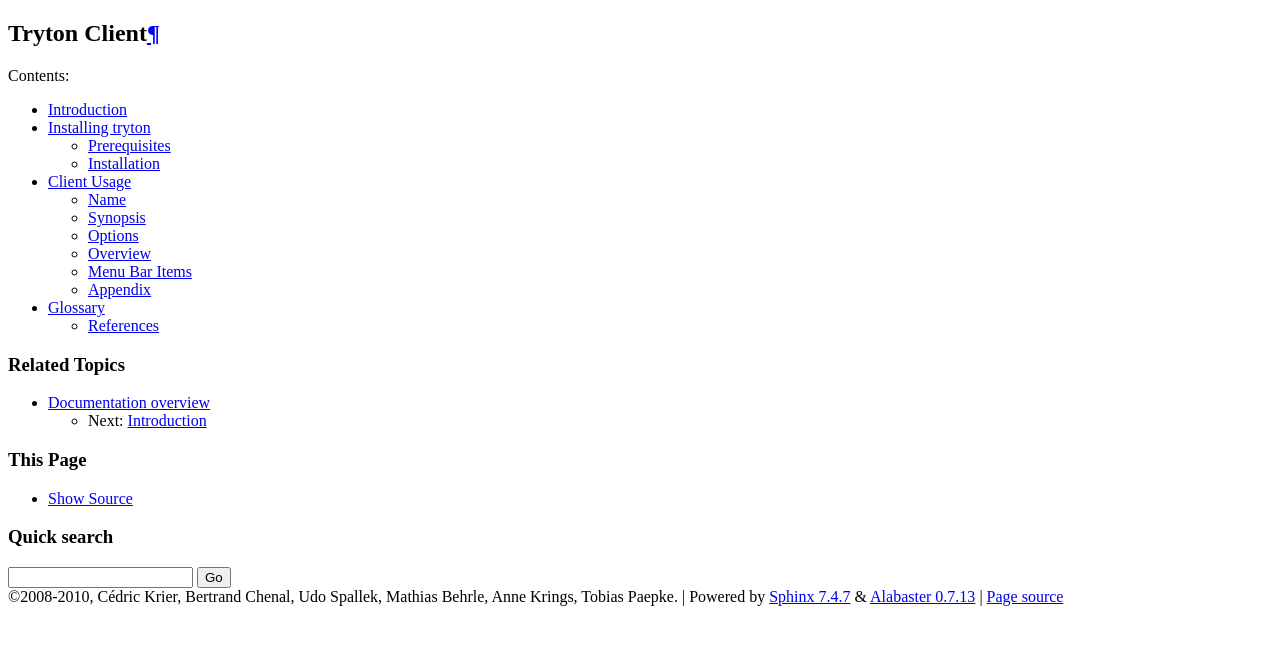
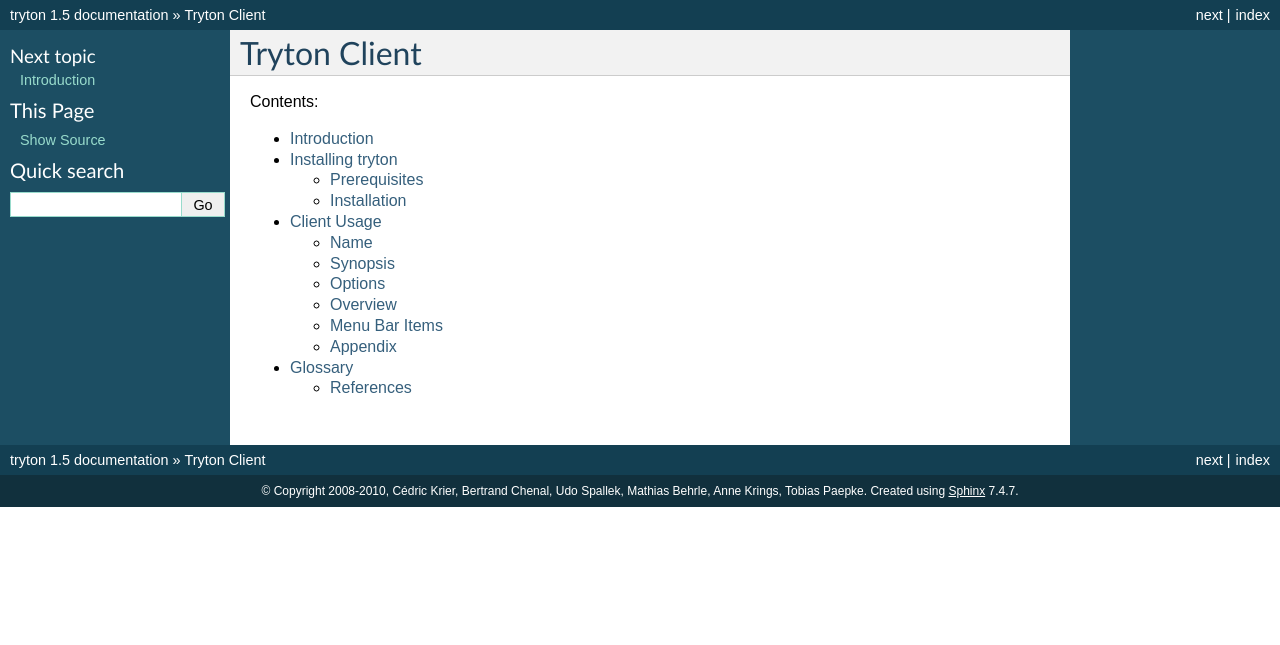
Before and after one commit to tryton/tryton-client, a Sphinx documentation site: the page built from doc/index.rst, in a window 1280 px wide. Shown: the top 645 px of the page. Built offline with Sphinx 7.4.7, drawn with Linux system fonts in a browser that asks for light colours.

Commit message:
Update conf.py and add Makefile and make.bat

```diff
--- a/doc/conf.py
+++ b/doc/conf.py
@@ -3,64 +3,74 @@
 #this repository contains the full copyright notices and license terms.
 #
 # Tryton documentation build configuration file, created by
-# sphinx-quickstart on Tue Jun 17 08:31:05 2008.
+# sphinx-quickstart on Tue Mar 23 13:25:32 2010.
 #
 # This file is execfile()d with the current directory set to its containing dir.
 #
-# The contents of this file are pickled, so don't put values in the namespace
-# that aren't pickleable (module imports are okay, they're removed automatically).
+# Note that not all possible configuration values are present in this
+# autogenerated file.
 #
-# All configuration values have a default value; values that are commented out
-# serve to show the default value.
+# All configuration values have a default; values that are commented out
+# serve to show the default.
 
 import sys, os
 
-# If your extensions are in another directory, add it here. If the directory
-# is relative to the documentation root, use os.path.abspath to make it
-# absolute, like shown here.
-#sys.path.append(os.path.abspath('some/directory'))
+# If extensions (or modules to document with autodoc) are in another directory,
+# add these directories to sys.path here. If the directory is relative to the
+# documentation root, use os.path.abspath to make it absolute, like shown here.
+#sys.path.append(os.path.abspath('.'))
 
-# General configuration
-# ---------------------
+# -- General configuration -----------------------------------------------------
 
 # Add any Sphinx extension module names here, as strings. They can be extensions
 # coming with Sphinx (named 'sphinx.ext.*') or your custom ones.
-#extensions = []
+extensions = ['sphinx.ext.todo']
 
 # Add any paths that contain templates here, relative to this directory.
-templates_path = ['templates']
+templates_path = ['_templates']
 
 # The suffix of source filenames.
 source_suffix = '.rst'
 
+# The encoding of source files.
+#source_encoding = 'utf-8'
+
 # The master toctree document.
 master_doc = 'index'
 
-# General substitutions.
+# General information about the project.
 project = 'tryton'
 copyright = u'2008-2010,  Cédric Krier, Bertrand Chenal, Udo Spallek,\
              Mathias Behrle, Anne Krings, Tobias Paepke'
 
-# The default replacements for |version| and |release|, also used in various
-# other places throughout the built documents.
+# The version info for the project you're documenting, acts as replacement for
+# |version| and |release|, also used in various other places throughout the
+# built documents.
 #
 # The short X.Y version.
-version = ''
+version = '1.5'
 # The full version, including alpha/beta/rc tags.
-release = ''
+release = '1.5'
+
+# The language for content autogenerated by Sphinx. Refer to documentation
+# for a list of supported languages.
+#language = None
 
 # There are two options for replacing |today|: either, you set today to some
 # non-false value, then it is used:
 #today = ''
 # Else, today_fmt is used as the format for a strftime call.
-today_fmt = '%B %d, %Y'
+#today_fmt = '%B %d, %Y'
 
 # List of documents that shouldn't be included in the build.
 #unused_docs = []
 
-# List of directories, relative to source directories, that shouldn't be searched
+# List of directories, relative to source directory, that shouldn't be searched
 # for source files.
-#exclude_dirs = []
+exclude_trees = ['_build']
+
+# The reST default role (used for this markup: `text`) to use for all documents.
+#default_role = None
 
 # If true, '()' will be appended to :func: etc. cross-reference text.
 #add_function_parentheses = True
@@ -76,31 +86,48 @@
 # The name of the Pygments (syntax highlighting) style to use.
 pygments_style = 'sphinx'
 
+# A list of ignored prefixes for module index sorting.
+#modindex_common_prefix = []
 
-# Options for HTML output
-# -----------------------
 
-# The style sheet to use for HTML and HTML Help pages. A file of that name
-# must exist either in Sphinx' static/ path, or in one of the custom paths
-# given in html_static_path.
-html_style = 'default.css'
+# -- Options for HTML output ---------------------------------------------------
+
+# The theme to use for HTML and HTML Help pages.  Major themes that come with
+# Sphinx are currently 'default' and 'sphinxdoc'.
+html_theme = 'default'
+
+# Theme options are theme-specific and customize the look and feel of a theme
+# further.  For a list of options available for each theme, see the
+# documentation.
+#html_theme_options = {}
+
+# Add any paths that contain custom themes here, relative to this directory.
+#html_theme_path = []
 
 # The name for this set of Sphinx documents.  If None, it defaults to
 # "<project> v<release> documentation".
-html_title = 'Tryton 1.5: Client Documentation'
+#html_title = None
 
-# The name of an image file (within the static path) to place at the top of
-# the sidebar.
+# A shorter title for the navigation bar.  Default is the same as html_title.
+#html_short_title = None
+
+# The name of an image file (relative to this directory) to place at the top
+# of the sidebar.
 #html_logo = None
+
+# The name of an image file (within the static path) to use as favicon of the
+# docs.  This file should be a Windows icon file (.ico) being 16x16 or 32x32
+# pixels large.
+#html_favicon = None
 
 # Add any paths that contain custom static files (such as style sheets) here,
 # relative to this directory. They are copied after the builtin static files,
 # so a file named "default.css" will overwrite the builtin "default.css".
-html_static_path = ['static']
+html_static_path = ['_static']
 
 # If not '', a 'Last updated on:' timestamp is inserted at every page bottom,
 # using the given strftime format.
-html_last_updated_fmt = '%b %d, %Y'
+#html_last_updated_fmt = '%b %d, %Y'
 
 # If true, SmartyPants will be used to convert quotes and dashes to
 # typographically correct entities.
@@ -116,8 +143,14 @@
 # If false, no module index is generated.
 #html_use_modindex = True
 
-# If true, the reST sources are included in the HTML build as _sources/<name>.
-#html_copy_source = True
+# If false, no index is generated.
+#html_use_index = True
+
+# If true, the index is split into individual pages for each letter.
+#html_split_index = False
+
+# If true, links to the reST sources are added to the pages.
+#html_show_sourcelink = True
 
 # If true, an OpenSearch description file will be output, and all pages will
 # contain a <link> tag referring to it.  The value of this option must be the
@@ -128,11 +161,10 @@
 #html_file_suffix = ''
 
 # Output file base name for HTML help builder.
-htmlhelp_basename = 'trytondoc'
+htmlhelp_basename = 'trytonddoc'
 
 
-# Options for LaTeX output
-# ------------------------
+# -- Options for LaTeX output --------------------------------------------------
 
 # The paper size ('letter' or 'a4').
 #latex_paper_size = 'letter'
@@ -141,7 +173,7 @@
 #latex_font_size = '10pt'
 
 # Grouping the document tree into LaTeX files. List of tuples
-# (source start file, target name, title, author, document class [howto/manual]).
+# (source start file, target name, title, author, documentclass [howto/manual]).
 latex_documents = [
   ('index', 'tryton.tex', 'tryton Documentation',
    u'Udo Spallek,  Cédric Krier, Bertrand Chenal, Mathias Behrle, Anne Krings,\
```
Also changed, not shown: 2 other files.
